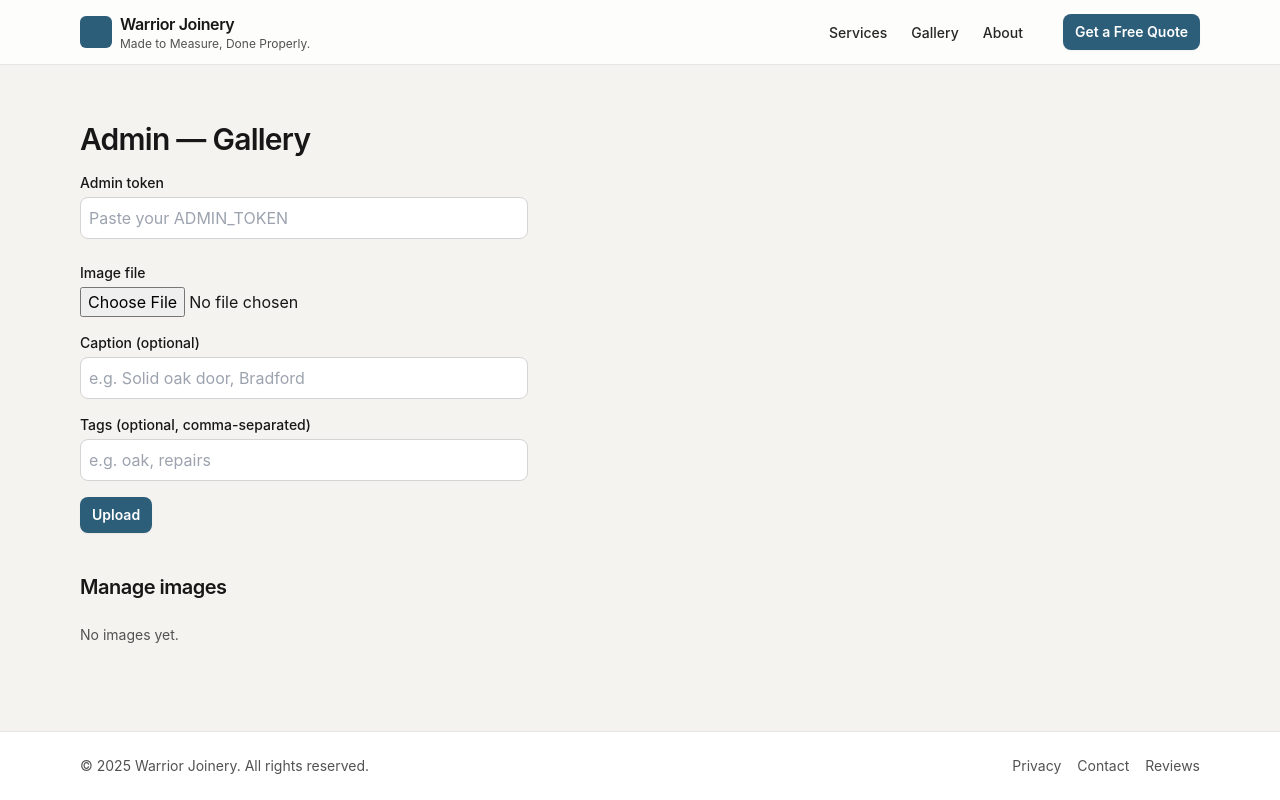
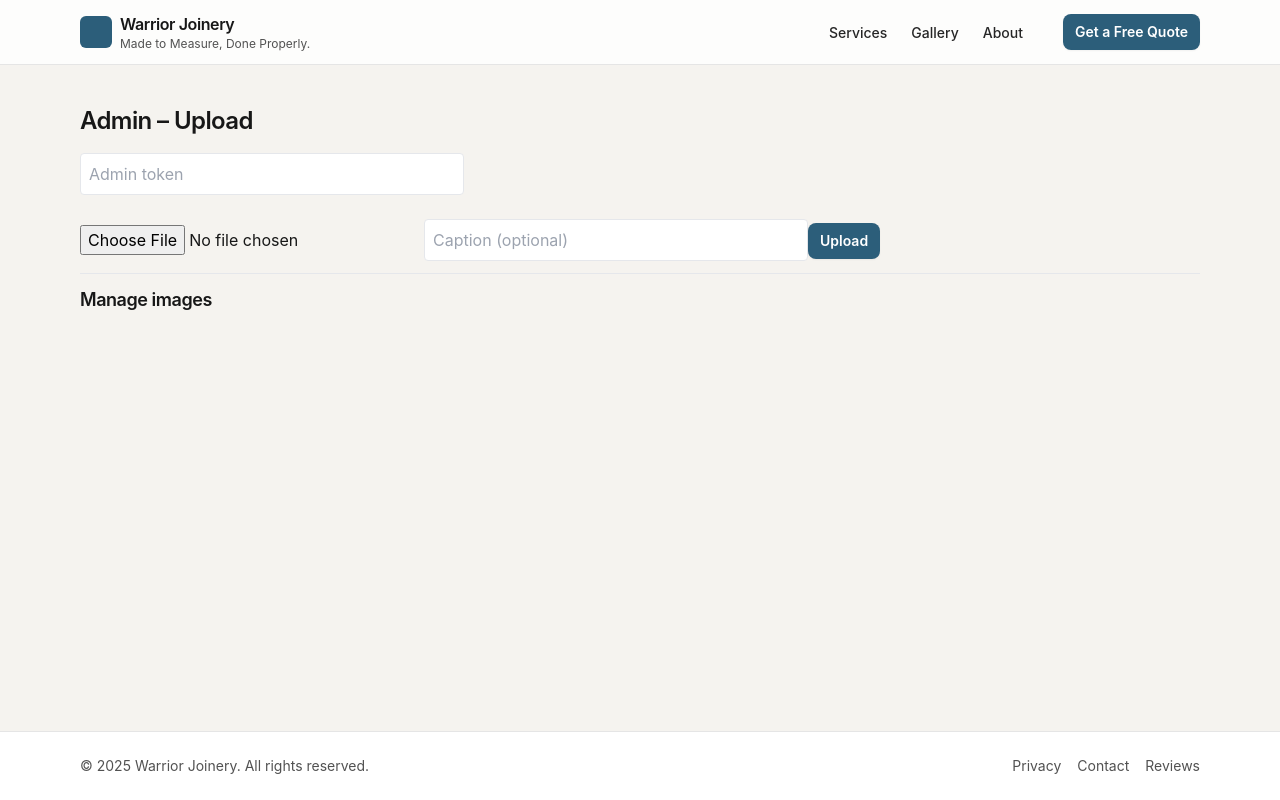
Before and after one commit to BrandonWarrior/warrior-joinery, a React (Vite) app: page /admin in a window 1280 px wide. Built offline with nearby package versions, Linux system fonts and the light colour scheme.

Commit message:
update admin

```diff
--- a/package.json
+++ b/package.json
@@ -24,6 +24,7 @@
     "react-helmet-async": "^2.0.5",
     "react-hook-form": "^7.65.0",
     "react-router-dom": "^7.9.4",
+    "scheduler": "^0.23.2",
     "zod": "^4.1.12"
   },
   "devDependencies": {
--- a/src/pages/admin.tsx
+++ b/src/pages/admin.tsx
@@ -1,206 +1,103 @@
+// src/pages/admin.tsx
 import { useEffect, useState } from "react";
 import Container from "../components/container";
 import SEO from "../components/seo";
-
-type AdminItem = {
-  public_id: string;
-  url: string;
-  width: number;
-  height: number;
-  caption?: string;
-  tags?: string[];
-  created_at?: string;
-};
 
 export default function AdminPage() {
   const [token, setToken] = useState("");
   const [file, setFile] = useState<File | null>(null);
   const [caption, setCaption] = useState("");
-  const [tags, setTags] = useState(""); // comma-separated
   const [status, setStatus] = useState<string | null>(null);
+  const [items, setItems] = useState<any[]>([]);
 
-  const [items, setItems] = useState<AdminItem[]>([]);
-  const [loadingList, setLoadingList] = useState(false);
-  const [listError, setListError] = useState<string | null>(null);
+  async function loadAdminList(t: string) {
+    setStatus("Loading…");
+    try {
+      const r = await fetch("/api/admin/list", { headers: { "X-Admin-Token": t } });
+      if (!r.ok) throw new Error("Failed to fetch admin list");
+      const j = await r.json();
+      setItems(j.resources || []);
+      setStatus("Loaded");
+    } catch (e: any) {
+      setStatus(e.message || "Load failed");
+    }
+  }
 
-  async function onSubmit(e: React.FormEvent) {
+  async function onUpload(e: React.FormEvent) {
     e.preventDefault();
-    setStatus(null);
-    if (!file) return setStatus("Please choose an image.");
+    if (!token) return setStatus("Enter your admin token");
+    if (!file) return setStatus("Choose a file");
 
     const fd = new FormData();
     fd.append("file", file);
-    if (caption.trim()) fd.append("caption", caption.trim());
-    if (tags.trim()) fd.append("tags", tags.trim());
+    fd.append("caption", caption);
 
+    setStatus("Uploading…");
     try {
-      const res = await fetch("/api/admin/upload", {
+      const r = await fetch("/api/admin/upload", {
         method: "POST",
-        headers: { "x-admin-token": token },
+        headers: { "X-Admin-Token": token },
         body: fd,
       });
-      const j = await res.json();
-      if (!res.ok) throw new Error(j?.error || "Upload failed");
-      setStatus(`✅ Uploaded: ${j.url}`);
+      const j = await r.json();
+      if (!r.ok || !j.ok) throw new Error(j.error || "Upload failed");
+      setStatus(`✅ Uploaded: ${j.secure_url}`);
       setFile(null);
       setCaption("");
-      setTags("");
-      // refresh list
-      await loadList(token);
-    } catch (err: any) {
-      setStatus(`❌ ${err.message}`);
+      await loadAdminList(token);
+    } catch (e: any) {
+      setStatus(`❌ ${e.message || "Upload failed"}`);
     }
   }
 
-  async function loadList(tok: string) {
-    setLoadingList(true);
-    setListError(null);
-    try {
-      const res = await fetch("/api/admin/list", {
-        headers: { "x-admin-token": tok },
-      });
-      const j = await res.json();
-      if (!res.ok) throw new Error(j?.error || "Failed to fetch list");
-      setItems(j.items || []);
-    } catch (err: any) {
-      setListError(err.message || "Failed to fetch list");
-    } finally {
-      setLoadingList(false);
-    }
-  }
-
-  async function onDelete(public_id: string) {
-    if (!confirm("Delete this image?")) return;
-    try {
-      const res = await fetch("/api/admin/delete", {
-        method: "POST",
-        headers: {
-          "Content-Type": "application/json",
-          "x-admin-token": token,
-        },
-        body: JSON.stringify({ public_id }),
-      });
-      const j = await res.json();
-      if (!res.ok) throw new Error(j?.error || "Delete failed");
-      setItems((prev) => prev.filter((it) => it.public_id !== public_id));
-    } catch (err: any) {
-      alert(`Delete error: ${err.message}`);
-    }
-  }
-
-  // When token changes and looks non-empty, load list
   useEffect(() => {
-    if (token.trim()) {
-      loadList(token);
-    } else {
-      setItems([]);
-    }
+    if (token) loadAdminList(token);
   }, [token]);
 
   return (
     <>
-      <SEO title="Admin" description="Upload and manage gallery images." />
-      <section className="py-10 sm:py-14">
+      <SEO title="Admin" description="Private admin uploads" />
+      <section className="py-10">
         <Container>
-          <h1 className="text-3xl font-semibold">Admin — Gallery</h1>
+          <h1 className="text-2xl font-semibold">Admin – Upload</h1>
 
-          {/* Token */}
-          <div className="mt-4 max-w-md">
-            <label className="block text-sm font-medium">Admin token</label>
+          <div className="mt-4 space-y-3">
             <input
               type="password"
+              placeholder="Admin token"
+              className="w-full max-w-sm rounded border p-2"
+              onChange={(e) => setToken(e.target.value.trim())}
               value={token}
-              onChange={(e) => setToken(e.target.value)}
-              placeholder="Paste your ADMIN_TOKEN"
-              className="mt-1 w-full rounded-lg border border-neutral-300 p-2"
             />
-          </div>
-
-          {/* Upload */}
-          <form onSubmit={onSubmit} className="mt-6 max-w-md space-y-4">
-            <div>
-              <label className="block text-sm font-medium">Image file</label>
+            <form onSubmit={onUpload} className="space-y-3">
               <input
                 type="file"
                 accept="image/*"
                 onChange={(e) => setFile(e.target.files?.[0] || null)}
-                className="mt-1 block w-full"
               />
-            </div>
-
-            <div>
-              <label className="block text-sm font-medium">Caption (optional)</label>
               <input
                 type="text"
+                placeholder="Caption (optional)"
+                className="w-full max-w-sm rounded border p-2"
                 value={caption}
                 onChange={(e) => setCaption(e.target.value)}
-                placeholder="e.g. Solid oak door, Bradford"
-                className="mt-1 w-full rounded-lg border border-neutral-300 p-2"
               />
-            </div>
+              <button className="btn-primary" type="submit">Upload</button>
+            </form>
 
-            <div>
-              <label className="block text-sm font-medium">Tags (optional, comma-separated)</label>
-              <input
-                type="text"
-                value={tags}
-                onChange={(e) => setTags(e.target.value)}
-                placeholder="e.g. oak, repairs"
-                className="mt-1 w-full rounded-lg border border-neutral-300 p-2"
-              />
-            </div>
+            {status && <p className="text-sm">{status}</p>}
 
-            <button type="submit" className="btn-primary">Upload</button>
-            {status && <p className="text-sm mt-2">{status}</p>}
-          </form>
-
-          {/* Manage list */}
-          <div className="mt-10">
-            <h2 className="text-xl font-semibold">Manage images</h2>
-
-            <div className="mt-3" aria-live="polite">
-              {loadingList && <p className="text-sm text-neutral-600">Loading…</p>}
-              {listError && <p className="text-sm text-red-700">Error: {listError}</p>}
-            </div>
-
-            <div className="mt-6 grid gap-4 sm:grid-cols-2 lg:grid-cols-3">
+            <hr className="my-4" />
+            <h2 className="text-lg font-semibold">Manage images</h2>
+            <div className="mt-3 grid grid-cols-2 sm:grid-cols-3 lg:grid-cols-4 gap-3">
               {items.map((it) => (
-                <div key={it.public_id} className="rounded-xl border border-neutral-200 p-3">
-                  <img
-                    src={it.url}
-                    alt={it.caption || "Uploaded image"}
-                    className="aspect-[4/5] w-full rounded-lg object-cover"
-                    loading="lazy"
-                    decoding="async"
-                  />
-                  <div className="mt-2 text-sm">
-                    <div className="font-medium truncate">{it.caption || "—"}</div>
-                    {it.tags && it.tags.length > 0 && (
-                      <div className="mt-1 text-neutral-600">Tags: {it.tags.join(", ")}</div>
-                    )}
-                    <div className="mt-2 flex gap-2">
-                      <button
-                        type="button"
-                        onClick={() => onDelete(it.public_id)}
-                        className="rounded-lg border border-red-300 px-3 py-1 text-sm text-red-700 hover:bg-red-50"
-                      >
-                        Delete
-                      </button>
-                      <a
-                        href={it.url}
-                        target="_blank"
-                        rel="noreferrer"
-                        className="rounded-lg border border-neutral-300 px-3 py-1 text-sm hover:bg-neutral-50"
-                      >
-                        View
-                      </a>
-                    </div>
-                  </div>
-                </div>
+                <figure key={it.public_id} className="rounded-lg overflow-hidden border">
+                  <img src={it.secure_url} alt={it.context?.custom?.caption || "Uploaded"} />
+                  {it.context?.custom?.caption && (
+                    <figcaption className="p-2 text-sm">{it.context.custom.caption}</figcaption>
+                  )}
+                </figure>
               ))}
-              {!loadingList && !listError && items.length === 0 && (
-                <p className="text-sm text-neutral-600">No images yet.</p>
-              )}
             </div>
           </div>
         </Container>
```
Also changed, not shown: 1 other file (tests, documents, lock files or other folders).
